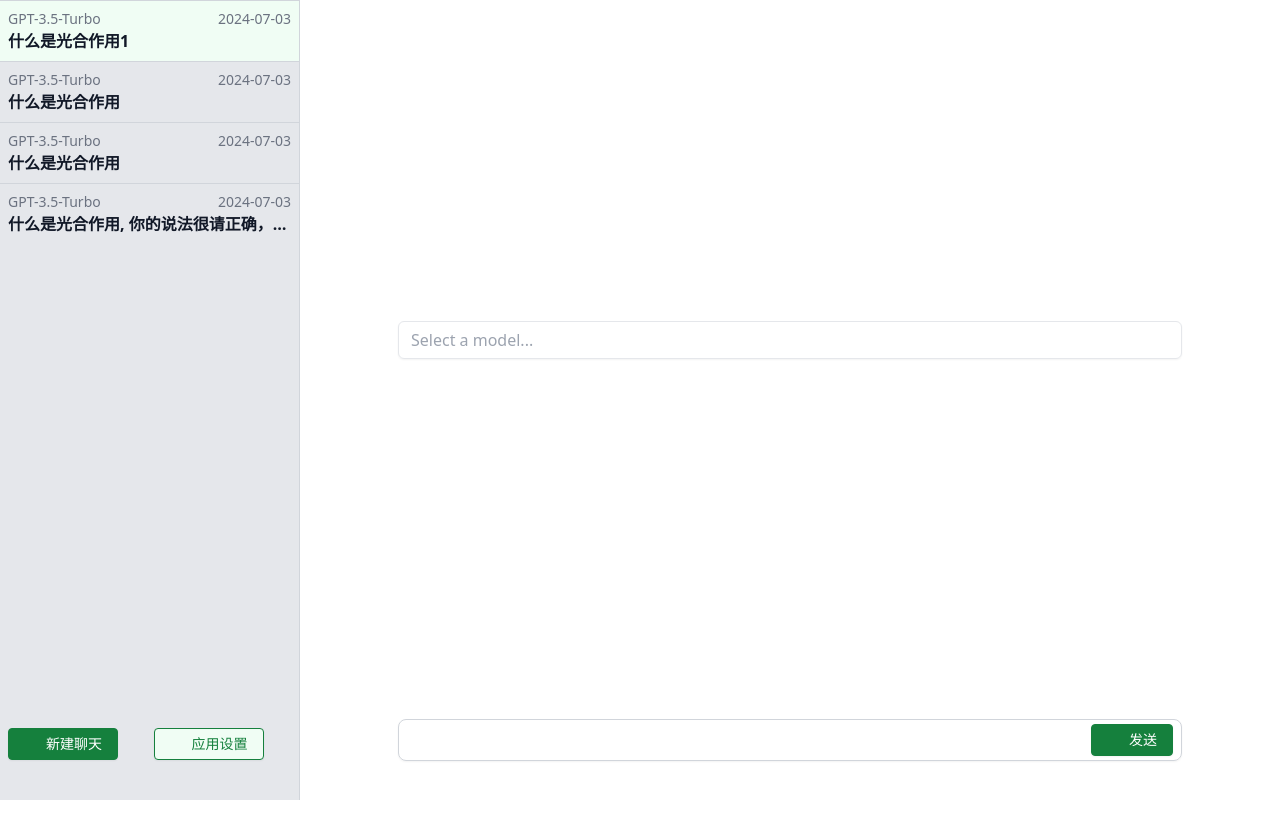
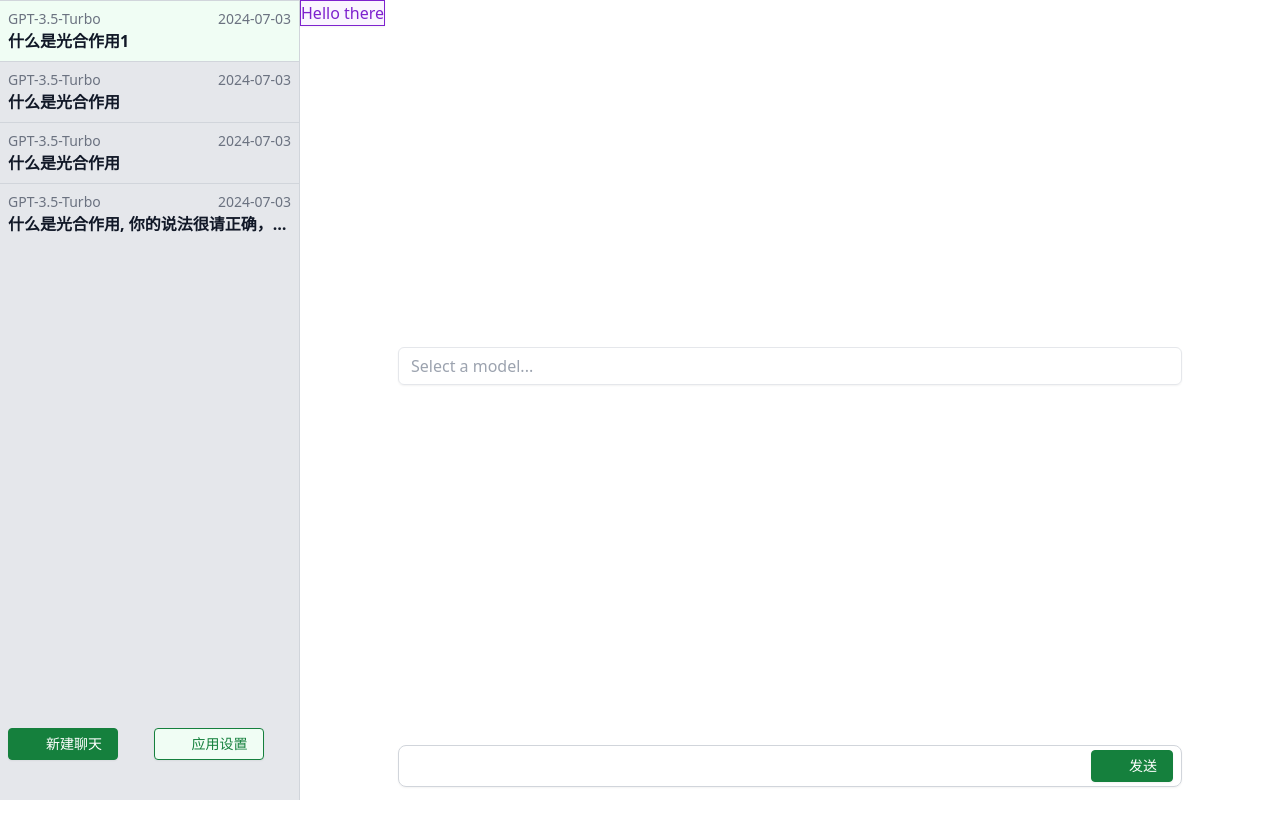
Before and after one commit to marlonchiu/imooc-vchat, a Vue app: page /#/ in a window 1280 px wide. Before the commit the page ends 800 px from the top, so only its background shows below. Built offline with nearby package versions, Linux system fonts and the light colour scheme; some icons are missing.

Commit message:
✨ feat: 7-5 Button编码第一部分

```diff
--- a/src/App.vue
+++ b/src/App.vue
@@ -24,6 +24,7 @@
       </div>
     </div>
     <div class="h-full flex-1">
+      <Button color="purple" plain>Hello there</Button>
       <RouterView />
     </div>
   </div>
@@ -33,4 +34,5 @@
 import { Icon } from '@iconify/vue'
 import ConversationList from './components/ConversationList.vue'
 import { conversations } from './testData'
+import Button from './components/Button.vue'
 </script>
--- /dev/null
+++ b/src/components/Button.vue
@@ -0,0 +1,61 @@
+<template>
+  <button class="vk-button shadow-sm inline-flex items-center justify-center" :class="[colorClasses]">
+    <slot></slot>
+  </button>
+
+  <!--
+
+  <button
+            class="bg-green-700 text-white hover:bg-green-700/90 border border-green-700 h-[32px] py-[8px] px-[15px] text-sm rounded-[4px]"
+          >
+            <Icon icon="radix-icons:chat-bubble" class="mr-2"></Icon>
+            新建聊天
+          </button>
+   <button
+            class=" bg-green-50 text-green-700 hover:bg-green-700 border border-green-700 hover:text-white h-[32px] py-[8px] px-[15px] text-sm rounded-[4px]"
+          >
+            <Icon icon="radix-icons:gear" class="mr-2"></Icon>
+            应用设置
+          </button> -->
+</template>
+
+<script lang="ts" setup>
+defineOptions({ name: 'VkButton' })
+
+import { computed } from 'vue'
+
+export type ButtonColor = 'green' | 'purple'
+export type ButtonSize = 'large' | 'small'
+
+export interface ButtonProps {
+  color?: ButtonColor
+  size?: ButtonSize
+  plain?: boolean
+  disabled?: boolean
+  loading?: boolean
+}
+
+const props = withDefaults(defineProps<ButtonProps>(), {
+  color: 'green'
+})
+
+const colorVariants: Record<ButtonColor, any> = {
+  green: {
+    plain: 'bg-green-50 text-green-700 hover:bg-green-700 border border-green-700 hover:text-white',
+    normal: 'bg-green-700 text-white hover:bg-green-700/90 border border-green-700'
+  },
+  purple: {
+    plain:
+      'bg-purple-50 text-purple-700 hover:bg-purple-700 border border-purple-700 hover:text-white disabled:bg-purple-500',
+    normal: 'bg-purple-700 text-white hover:bg-purple-700/90 border border-purple-700'
+  }
+}
+
+const colorClasses = computed(() => {
+  if (props.plain) {
+    return colorVariants[props.color].plain
+  } else {
+    return colorVariants[props.color].normal
+  }
+})
+</script>
```
